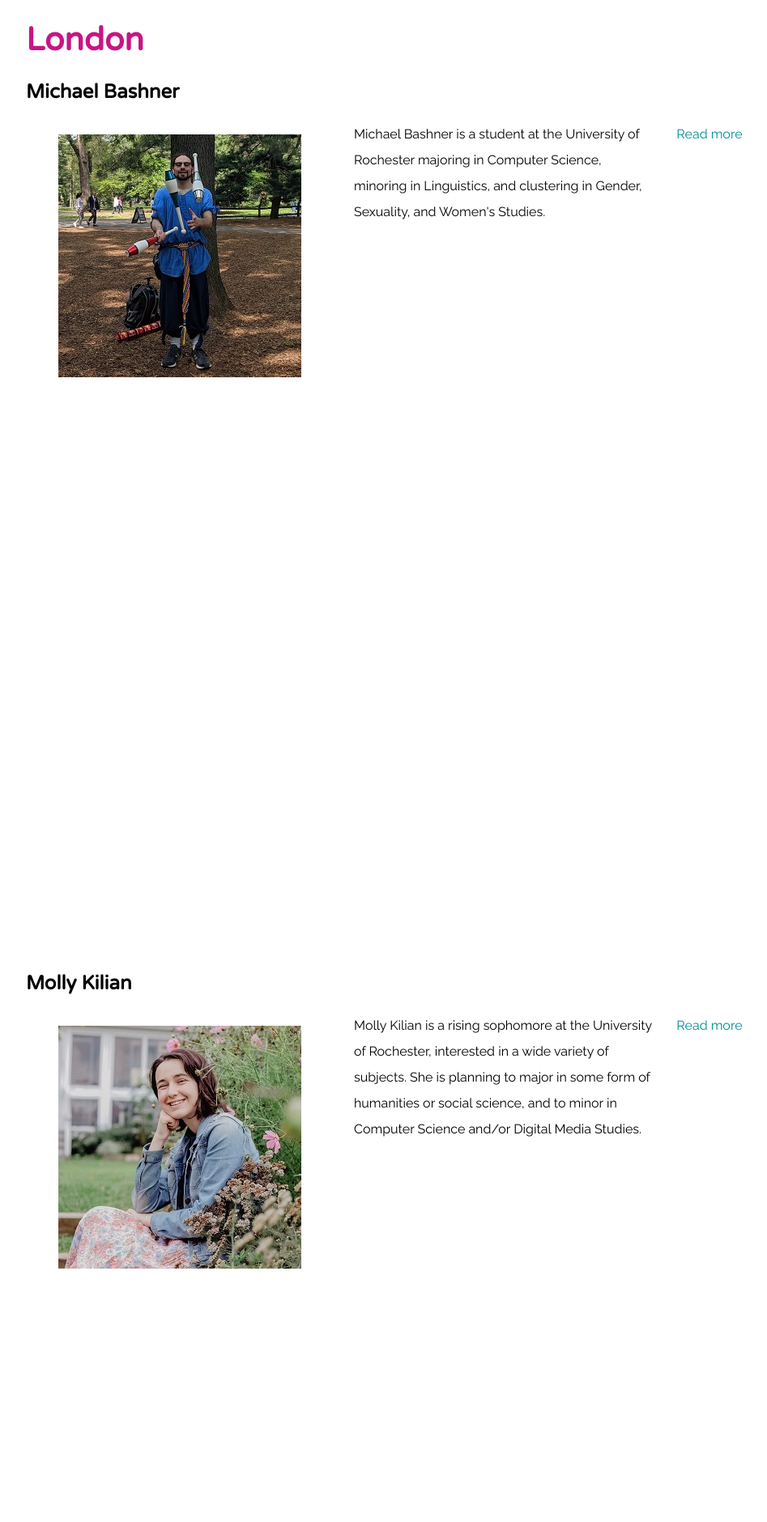
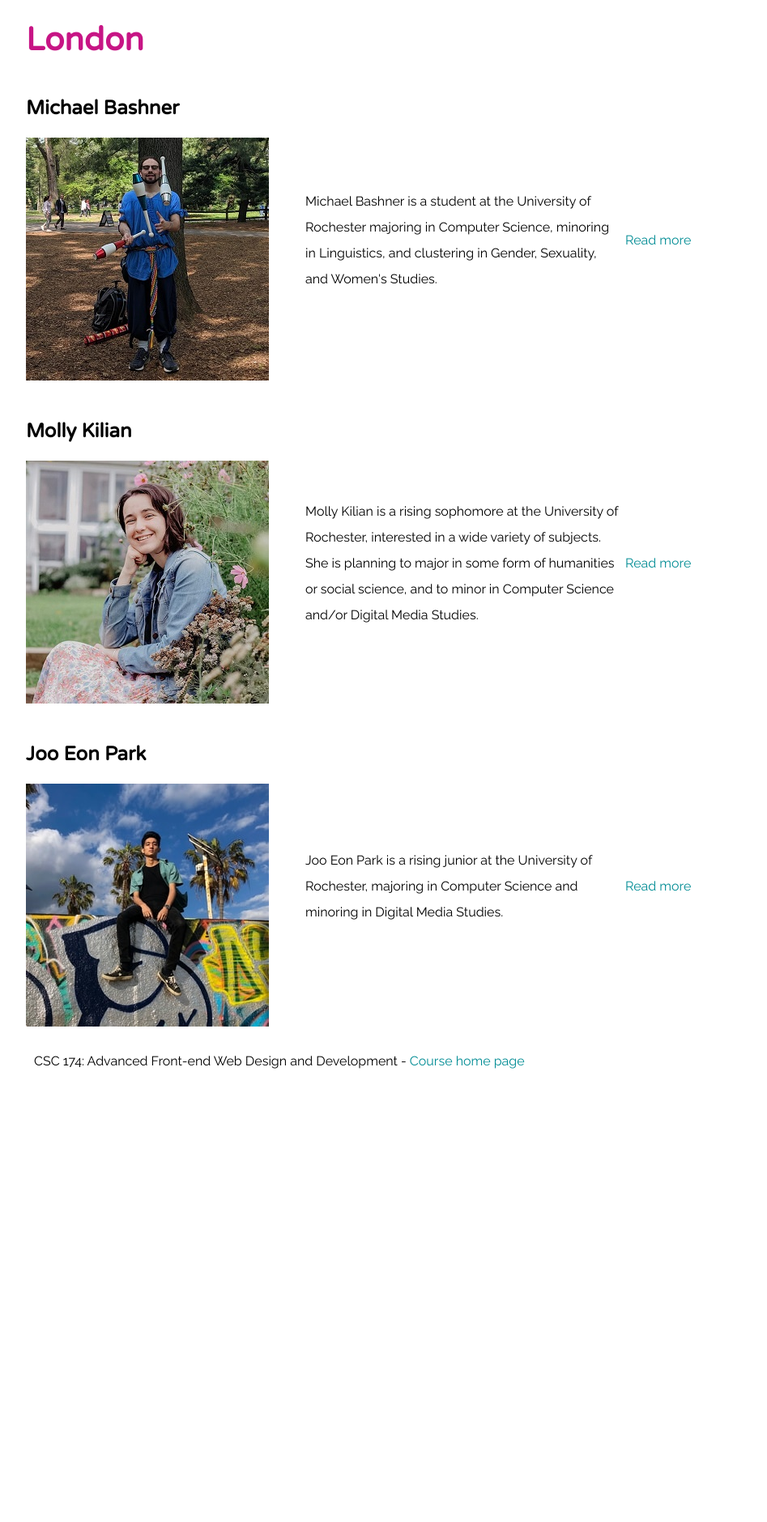
Before and after one commit to msquidward17/project1, a PHP site: page /secondary.php in a window 1280 px wide. Shown: the part 40-1920 px from the top of the page at 81% size, without its empty margins (108-1055 px from the left). After the commit the page ends 1360 px from the top, so only its background shows below. Run offline with PHP 8.4, Linux system fonts and the light colour scheme.

Commit message:
update the f-pattern

```diff
--- a/css/styles.css
+++ b/css/styles.css
@@ -127,26 +127,47 @@ span{
 
 .grid{
 	display: grid;
-	grid-template-columns: 1fr 2fr 1fr;
-	grid-template-rows: repeat(3, 1fr);
-	grid-column-gap: 15px;
+	grid-template-columns: 1.3fr 1.5fr 1fr;
+
+	grid-column-gap: 5px;
 	grid-row-gap: 0px;
 }
 
 .grid figure{
-	grid-column: 1;
-	grid-row: 1;
+	margin-left: 0px; /*align img and heading on the same vertical line*/
 }
 
-.grid p{
-	grid-column: 2;
-	grid-row: 1;
+.intrf{
+	grid-column: 1 / 2;
+	grid-row: 1 / 2;
 }
 
-.grid a{
+.intrp{
+	grid-column: 2 / 3;
+	grid-row: 1 / 2;
+
+
+}
+.intrp p{
+	height: 398px;
+	display: table-cell;
+    vertical-align: middle;
+}
+.rdmore{
+	grid-column: 3 / 4;
+	grid-row: 1 / 2;
+}
+.rdmore a{
+	height: 398px;
+	display: table-cell;
+    vertical-align: middle;
+}
+
+
+/*.grid a{
 	grid-column: 3;
 	grid-row: 1;
-}
+}*/
 
 .London{
 	font-size: 40px;
--- a/secondary.php
+++ b/secondary.php
@@ -4,31 +4,55 @@
 <article>
 	<h1 class="London">London</h1>
 
+		<div class="grid">
+			<div class="intrf">
 	        	<h2>Michael Bashner</h2>
-        <div class="grid">
-	        <figure class="intrf"><img src="images/mb.jpg" alt="Michael Bashner"></figure>
-	        <p class="intrp">Michael Bashner is a student at the University of Rochester majoring in Computer Science, minoring in Linguistics, and clustering in Gender, Sexuality, and Women's Studies.</p>
-	        <a href="mb.php" class="rdmore">Read more</a>
+		        <figure ><img src="images/mb.jpg" alt="Michael Bashner"></figure>
+	        </div>
+
+	        <div class="intrp">
+	        	<p>Michael Bashner is a student at the University of Rochester majoring in Computer Science, minoring in Linguistics, and clustering in Gender, Sexuality, and Women's Studies.</p>
+	    	</div>
+
+	    	<div class="rdmore">
+	        	<a href="mb.php" >Read more</a>
+	        </div>
 	    </div>
 
 
+    	<div class="grid">
+    		<div class="intrf">
+	        	<h2>Molly Kilian</h2>
+	        	<figure>
+	        		<img src="images/headshot.jpg" alt="Molly Kilian">
+	        	</figure>
+	        </div>
 
+	        <div class="intrp">
+		        <p>Molly Kilian is a rising sophomore at the University of Rochester, interested in a wide variety of subjects. She is planning to major in some form of humanities or social science, and to minor in Computer Science and/or Digital Media Studies.</p>
+		    </div>
 
-        <h2>Molly Kilian</h2>
-        <div class="grid">
-        	<figure class="intrf"><img src="images/headshot.jpg" alt="Molly Kilian"></figure>
-	        <p class="intrp">Molly Kilian is a rising sophomore at the University of Rochester, interested in a wide variety of subjects. She is planning to major in some form of humanities or social science, and to minor in Computer Science and/or Digital Media Studies.</p>
+		    <div class="rdmore">
 		      	<a href="mk.php" class="rdmore">Read more</a>
+		    </div>
 		</div>
 
 
+ 		<div class="grid">
+    		<div class="third-row">
+	        	<h2>Joo Eon Park</h2>
+		        <figure>
+		        	<img src="images/jp_self.jpg" alt="Joo Eon Park">
+		        </figure>
+		    </div>
 
+		    <div class="intrp">
+		        <p>Joo Eon Park is a rising junior at the University of Rochester, majoring in Computer Science and minoring in Digital Media Studies. </p>
+		    </div>
 
-        <h2>Joo Eon Park</h2>
-        <div class="grid">
-	        <figure class="intrf"><img src="images/jp_self.jpg" alt="Joo Eon Park"></figure>
-	        <p class="intrp">Joo Eon Park is a rising junior at the University of Rochester, majoring in Computer Science and minoring in Digital Media Studies. </p>
+		    <div class="rdmore">
 		        <a href="jp.php" class="rdmore">Read more</a>
+		    </div>
 	    </div>
 
  </article>
```
Lines whose indentation alone changed are shown as unchanged.
